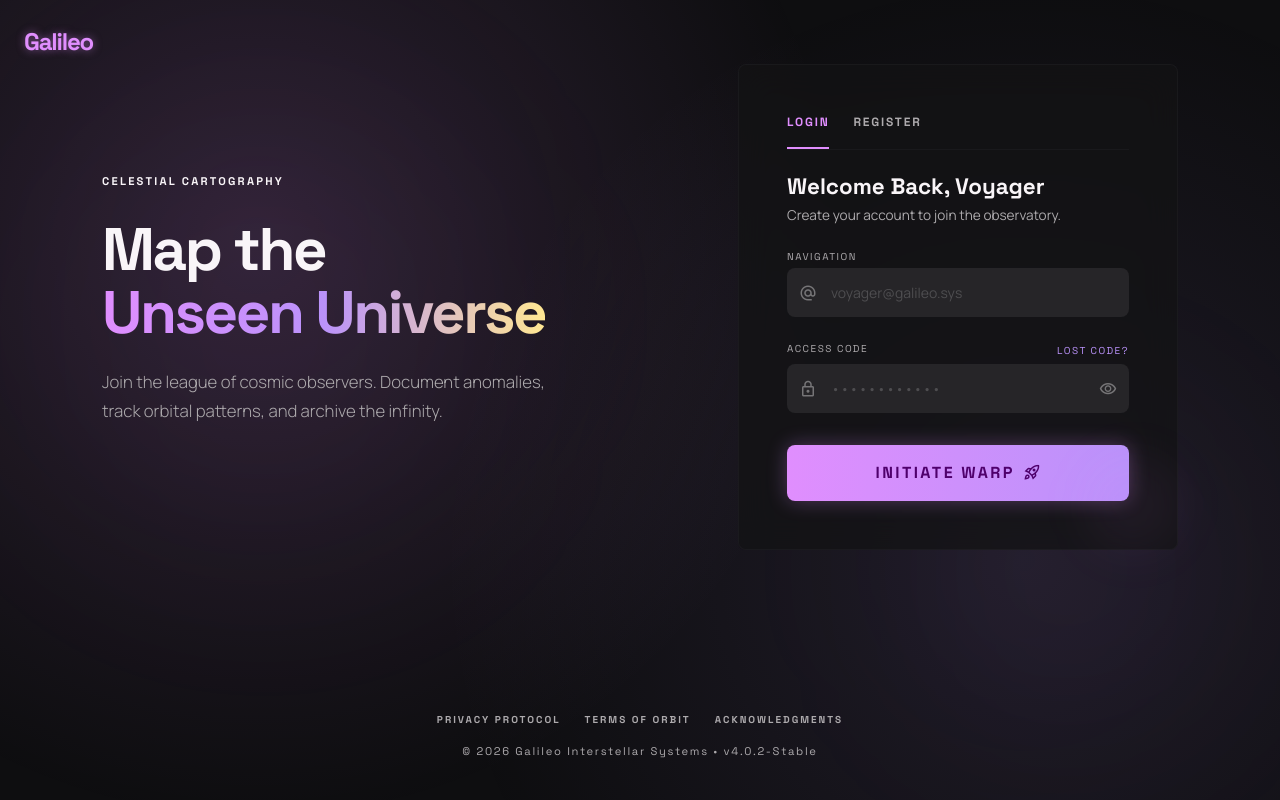
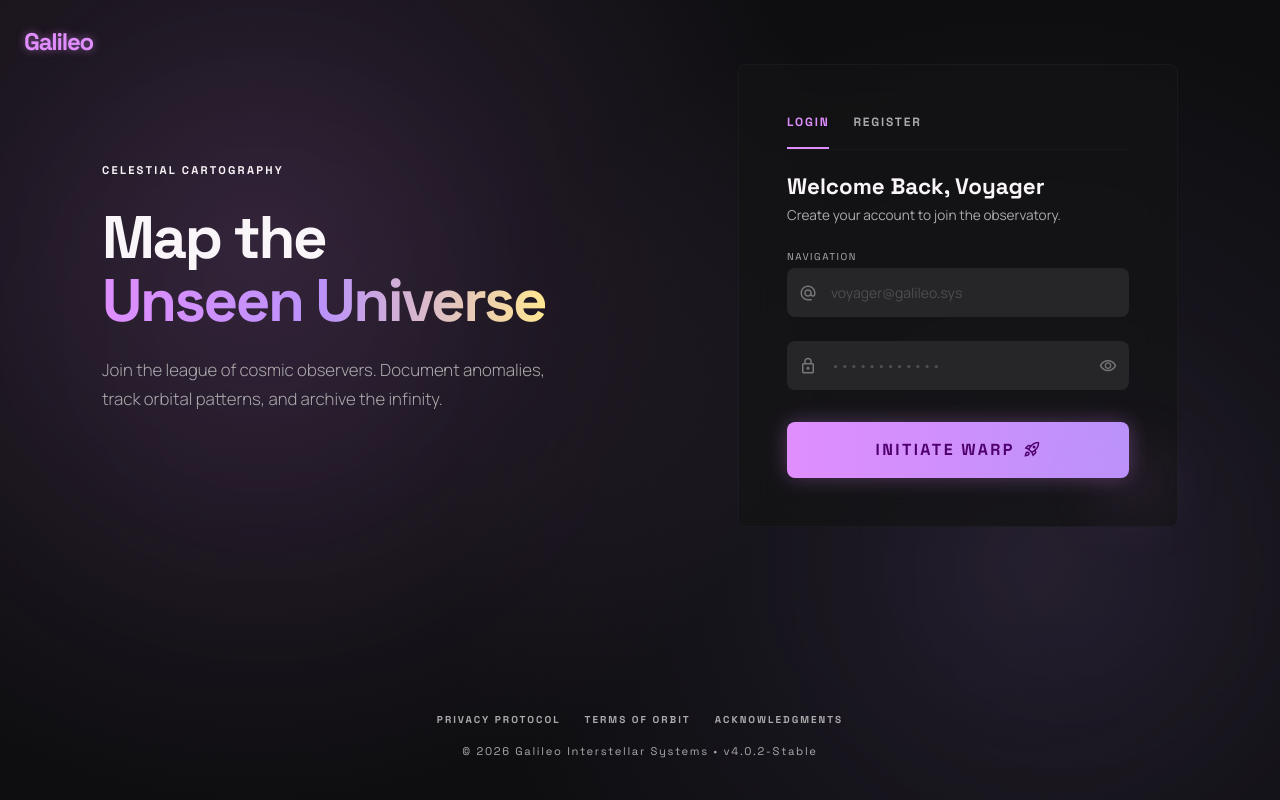
Before and after one commit to MikeMaxwell77/Galileo_Frontend, a React (Vite) app: page /login in a window 1280 px wide. Built offline with nearby package versions, Linux system fonts and the light colour scheme; no server answers.

Commit message:
Commented out password reset link

```diff
--- a/src/pages/LoginPage.jsx
+++ b/src/pages/LoginPage.jsx
@@ -127,10 +127,10 @@
                 </div>
 
                 <div>
-                  <div className="d-flex justify-content-between align-items-center mb-1">
+                  {/*<div className="d-flex justify-content-between align-items-center mb-1">
                     <label className="field-label">Access Code</label>
                     {activeTab === "login" && <a href="#" className="lost-code-link">Lost Code?</a>}
-                  </div>
+                  </div>*/}
                   <div className="position-relative">
                     <span className="material-symbols-outlined input-icon">lock</span>
                     <input
```
